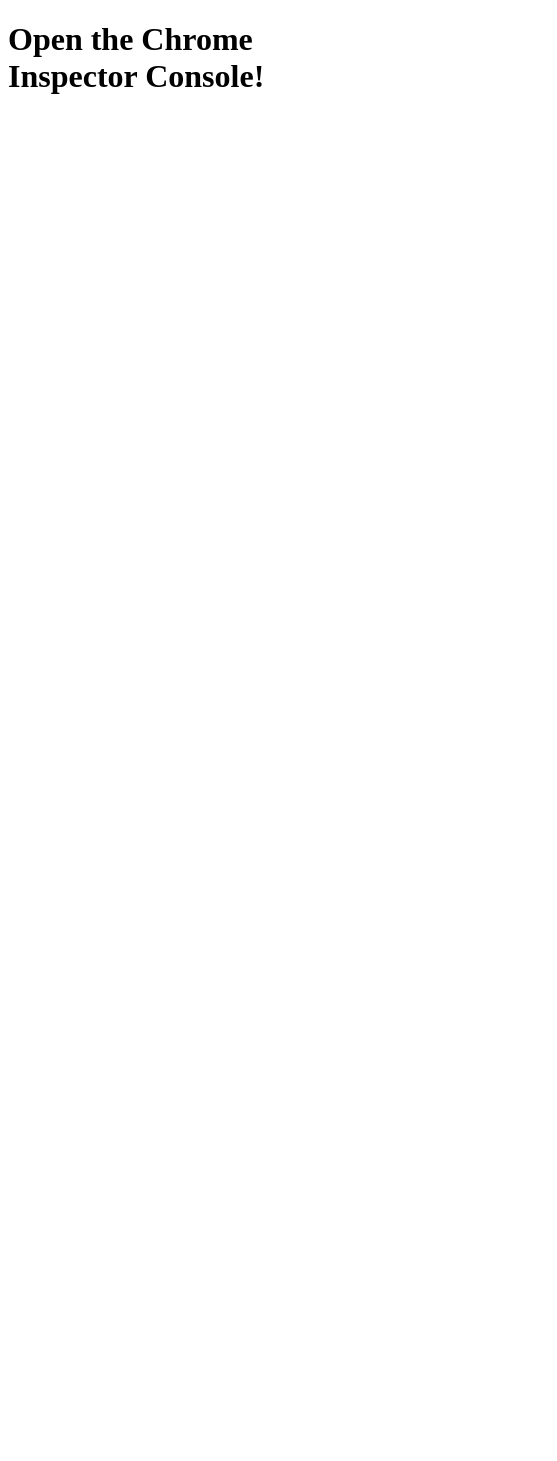
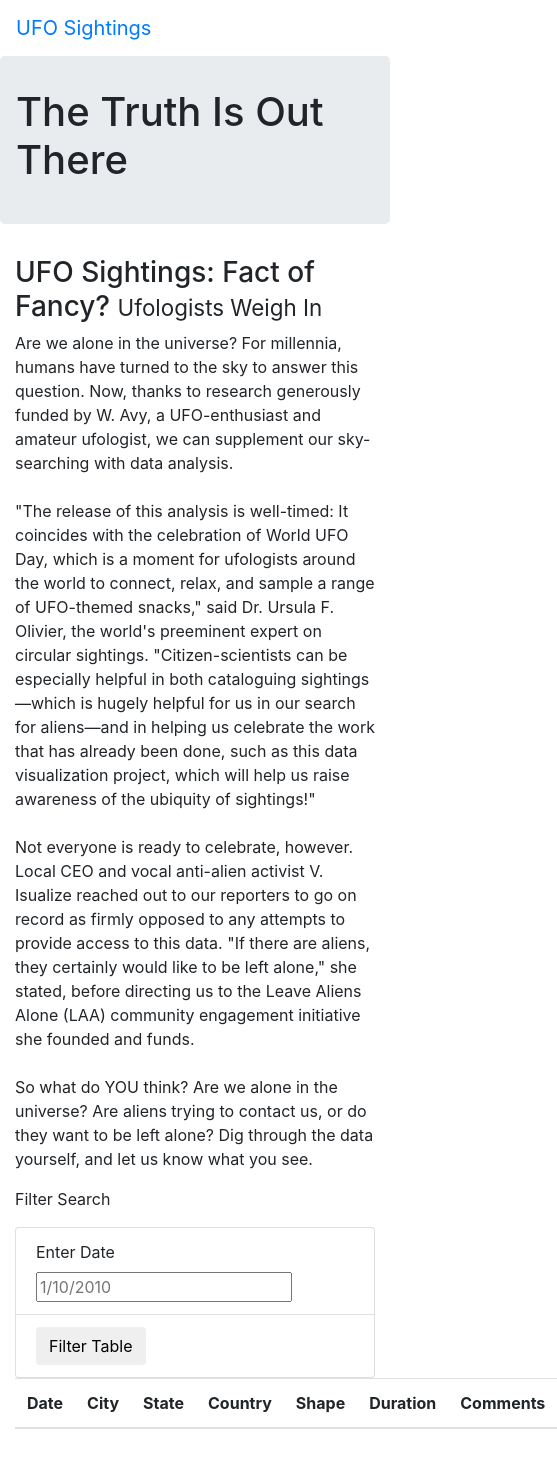
Before and after one commit to DeliaDavila/UFOs, a plain HTML site: page index.html in a window 390 px wide. Shown: the whole page, 557 px wide, since content can reach past the window. Before the commit the page ends 844 px from the top, so only its background shows below. Drawn offline with nearby package versions, Linux system fonts and the light colour scheme.

Commit message:
updating module work

```diff
--- a/index.html
+++ b/index.html
@@ -1,7 +1,82 @@
 <!DOCTYPE html>
 <html lang="en">
- <body>
-    <h1>Open the Chrome Inspector Console!</h1>
-    <script src="static/js/app.js"></script>
- </body>
+<head>
+  <meta charset="UTF-8">
+  <meta http-equiv="X-UA-Compatible" content="IE=edge">
+  <meta name="viewport" content="width=device-width, initial-scale=1.0">
+  <title>UFO Finder</title>
+  <link
+      rel="stylesheet"
+      href="https://maxcdn.bootstrapcdn.com/bootstrap/4.0.0/css/bootstrap.min.css"
+      integrity="sha384-Gn5384xqQ1aoWXA+058RXPxPg6fy4IWvTNh0E263XmFcJlSAwiGgFAW/dAiS6JXm"
+      crossorigin="anonymous"
+    />
+  <link rel="stylesheet" href="static/css/style.css">
+</head>
+<body>
+  <div class="wrapper">
+    <nav class="navbar navbar-expand-lg">
+      <a class="navbar-brand" href="index.html">UFO Sightings</a>
+    </nav>
+  <div class="jumbotron">
+    <h1>The Truth Is Out There</h1>
+  </div>
+  <div class="container-fluid">
+    <div class="row">
+      <div class="col-md-4">
+        <h3>UFO Sightings: Fact of Fancy? <small>Ufologists Weigh In</small></h3>
+      </div>
+      <div class="col-md-8">
+        <p>
+          Are we alone in the universe? For millennia, humans have turned to the sky to answer this question. Now, thanks to research generously funded by W. Avy, a UFO-enthusiast and amateur ufologist, we can supplement our sky-searching with data analysis.<br><br>"The release of this analysis is well-timed: It coincides with the celebration of World UFO Day, which is a moment for ufologists around the world to connect, relax, and sample a range of UFO-themed snacks," said Dr. Ursula F. Olivier, the world's preeminent expert on circular sightings. "Citizen-scientists can be especially helpful in both cataloguing sightings—which is hugely helpful for us in our search for aliens—and in helping us celebrate the work that has already been done, such as this data visualization project, which will help us raise awareness of the ubiquity of sightings!"<br><br>Not everyone is ready to celebrate, however. Local CEO and vocal anti-alien activist V. Isualize reached out to our reporters to go on record as firmly opposed to any attempts to provide access to this data. "If there are aliens, they certainly would like to be left alone," she stated, before directing us to the Leave Aliens Alone (LAA) community engagement initiative she founded and funds.<br><br>So what do YOU think? Are we alone in the universe? Are aliens trying to contact us, or do they want to be left alone? Dig through the data yourself, and let us know what you see.
+        </p>
+      </div>
+    </div>
+  </div>
+
+  <div class="container-fluid">
+    <div class="row">
+      <div class="col-md-3">
+        <form>
+          <p>Filter Search</p>
+        </form>
+        <ul class="list-group">
+          <li class="list-group-item">
+            <label for="date">Enter Date</label>
+            <input type="text" placeholder="1/10/2010" id="datetime" />
+          </li>
+          <li class="list-group-item">
+            <button id="filter-btn" type="button" class="btn btn-default">Filter Table</button>
+          </li>
+        </ul>
+      </div>
+      <div class="col-md-9">
+        <table class="table table-striped">
+          <thead>
+            <tr>
+              <th>Date</th>
+              <th>City</th>
+              <th>State</th>
+              <th>Country</th>
+              <th>Shape</th>
+              <th>Duration</th>
+              <th>Comments</th>
+            </tr>
+          </thead>
+          <tbody></tbody>
+        </table>
+      </div>
+    </div>
+  </div>
+
+
+
+        </div>
+      </div>
+
+        </p>
+      </div>
+    </div>
+  </div>
+</body>
 </html>
--- a/static/js/app.js
+++ b/static/js/app.js
@@ -23,3 +23,28 @@ function buildTable(data) {
     );
   });
 }
+
+function handleClick() {
+  // Grab the datetime value from the filter
+  let date = d3.select("#datetime").property("value");
+  let filteredData = tableData;
+
+   // Check to see if a date was entered and filter the
+  // data using that date.
+  if (date) {
+    // Apply `filter` to the table data to only keep the
+    // rows where the `datetime` value matches the filter value
+    filteredData = filteredData.filter(row => row.datetime === date);
+  };
+
+   // Rebuild the table using the filtered data
+  // @NOTE: If no date was entered, then filteredData will
+  // just be the original tableData.
+  buildTable(filteredData);
+};
+
+// Attach an event to listen for the form button
+d3.selectAll("#filter-btn").on("click", handleClick);
+
+// Build the table when the page loads
+buildTable(tableData);
```
